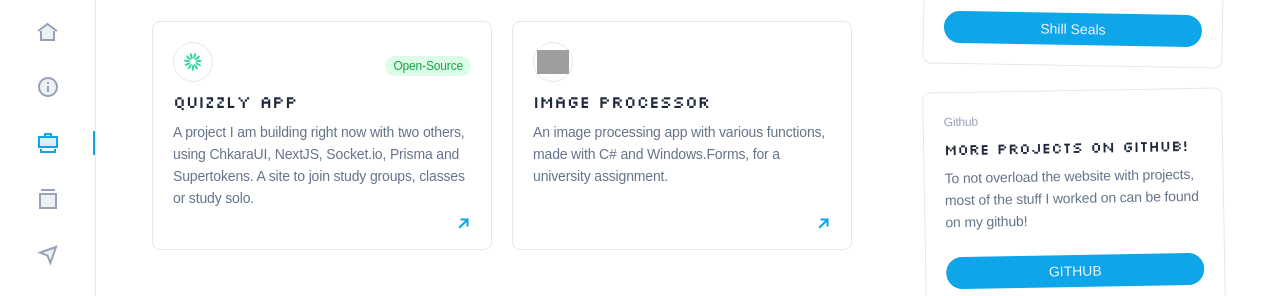
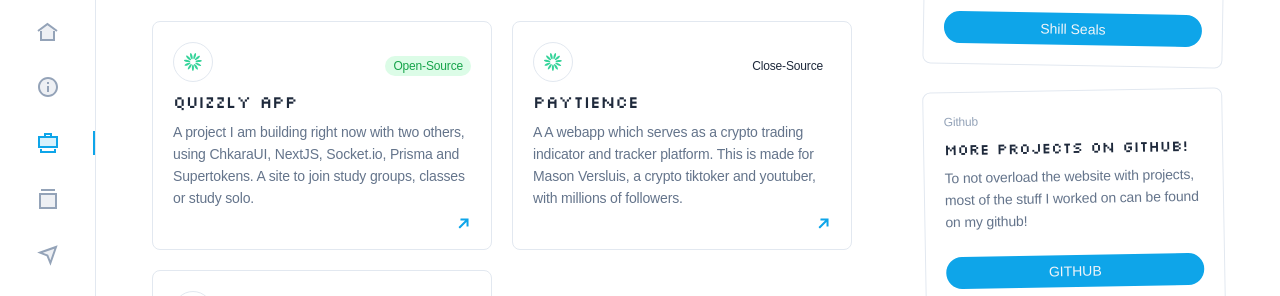
Before and after one commit to sullyjs/portfoliosite, a website: page projects.html in a window 1280 px wide. Shown: the part 257-553 px from the top of the page. Drawn offline with Linux system fonts and the light colour scheme; grey boxes are pictures that could not be loaded; a web font is replaced by a local one.

Commit message:
Update projects.html

```diff
--- a/projects.html
+++ b/projects.html
@@ -169,6 +169,25 @@
                                                             </div>
                                                             <div class="text-lg font-aspekta font-[650] mb-1">Quizzly App</div>
                                                             <p class="text-sm text-slate-500 dark:text-slate-400 mb-2">A project I am building right now with two others, using ChkaraUI, NextJS, Socket.io, Prisma and Supertokens. A site to join study groups, classes or study solo.</p>
+                                                        </div>
+                                                        <div class="text-sky-500 flex justify-end">
+                                                            <svg class="fill-current -rotate-45 group-hover:rotate-0 transition-transform ease-out" xmlns="http://www.w3.org/2000/svg" width="14" height="12">
+                                                                <path d="M9.586 5 6.293 1.707 7.707.293 13.414 6l-5.707 5.707-1.414-1.414L9.586 7H0V5h9.586Z" />
+                                                            </svg>
+                                                        </div>
+                                                    </div>
+                                                </a>
+                                                <a class="rounded-lg border border-slate-200 hover:border-slate-300 dark:border-slate-800 dark:hover:border-slate-700 dark:bg-gradient-to-t dark:from-slate-800 dark:to-slate-800/30 transition-color ease-in-out p-5 group" href="https://paytience.io">
+                                                    <div class="flex flex-col h-full">
+                                                        <div class="grow">
+                                                            <div class="flex items-center justify-between space-x-2">
+                                                                <div class="h-10 w-10 flex items-center justify-center border border-slate-200 dark:border-slate-700 rounded-full mb-2">
+                                                                    <img src="./images/project-icon-01.svg" width="18" height="18" alt="Project 01" />
+                                                                </div>
+                                                                <div class="text-xs inline-flex items-center font-medium bg-red-100 text-red-600 rounded-full text-center px-2 h-5">Close-Source</div>
+                                                            </div>
+                                                            <div class="text-lg font-aspekta font-[650] mb-1">Paytience</div>
+                                                            <p class="text-sm text-slate-500 dark:text-slate-400 mb-2">A A webapp which serves as a crypto trading indicator and tracker platform. This is made for Mason Versluis, a crypto tiktoker and youtuber, with millions of followers.</p>
                                                         </div>
                                                         <div class="text-sky-500 flex justify-end">
                                                             <svg class="fill-current -rotate-45 group-hover:rotate-0 transition-transform ease-out" xmlns="http://www.w3.org/2000/svg" width="14" height="12">
```
